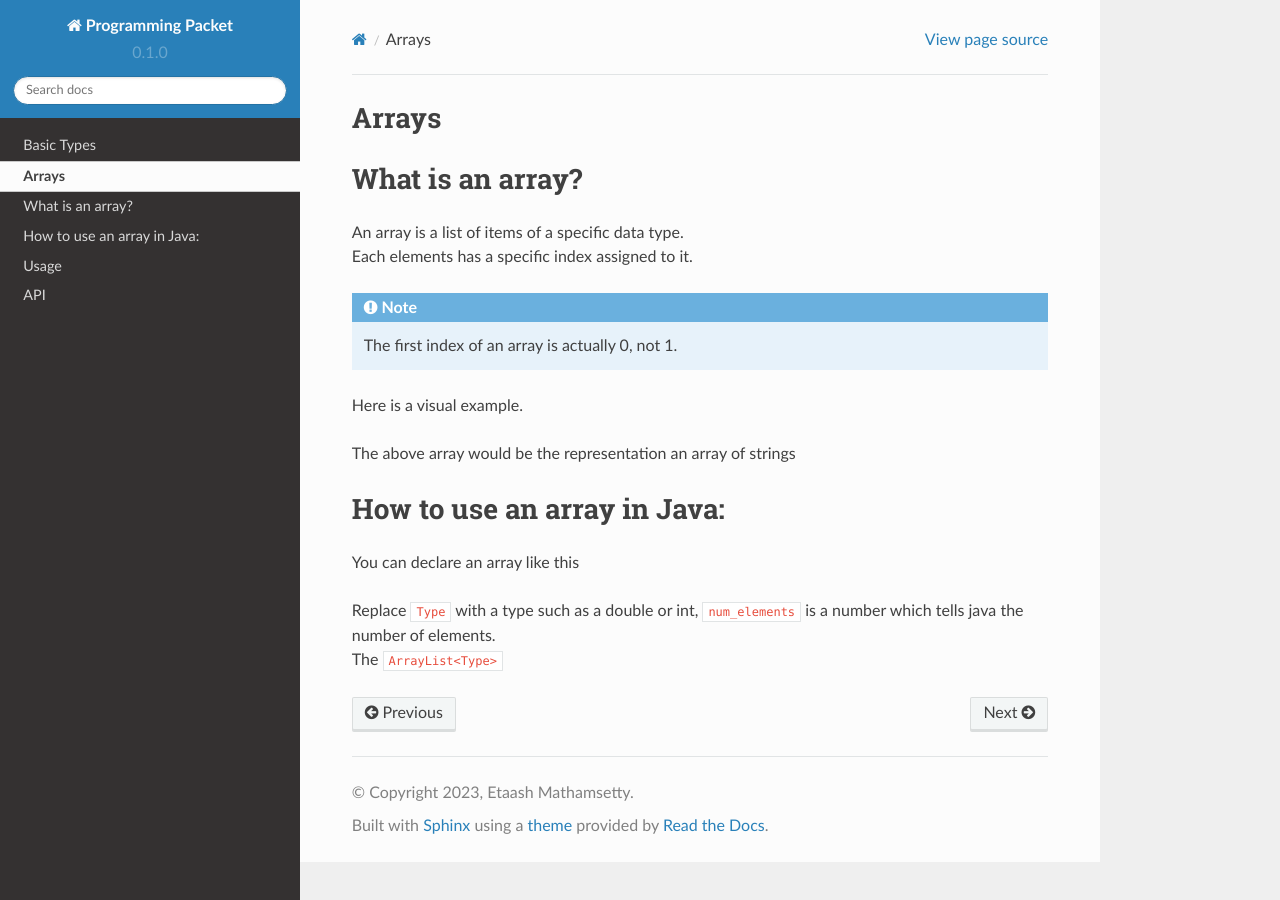
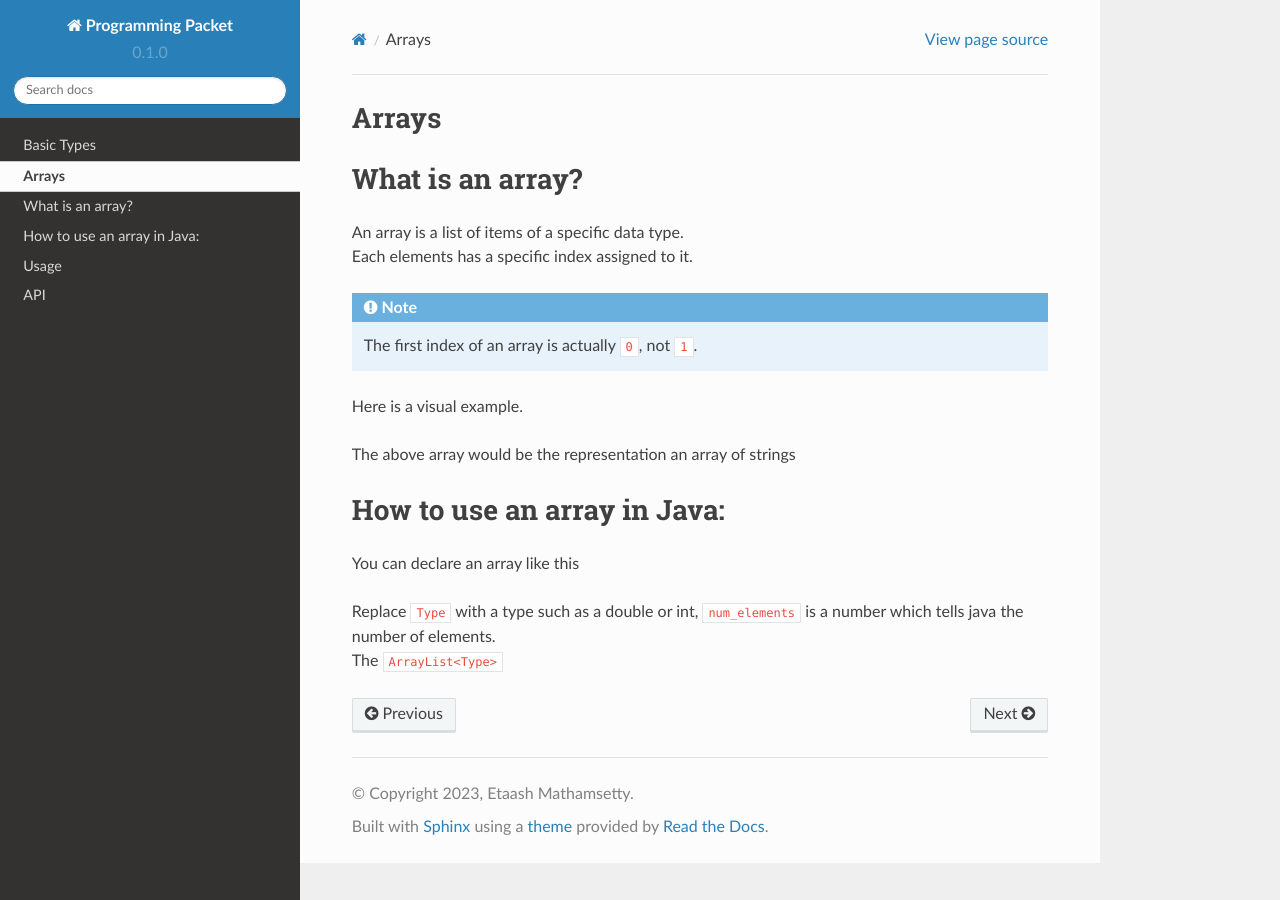
Before and after one commit to FRC-Team-1403/ProgrammingPacket, a Sphinx documentation site: the page built from docs/source/Arrays.rst, in a window 1280 px wide. Built offline with Sphinx 7.4.7 and the Read the Docs theme 2.0.0, drawn with Linux system fonts in a browser that asks for light colours.

```diff
--- a/docs/source/Arrays.rst
+++ b/docs/source/Arrays.rst
@@ -10,7 +10,7 @@ What is an array?
 | Each elements has a specific index assigned to it.
 
 .. note::
-    The first index of an array is actually 0, not 1.
+    The first index of an array is actually ``0``, not ``1``.
 
 | Here is a visual example.
 
```
